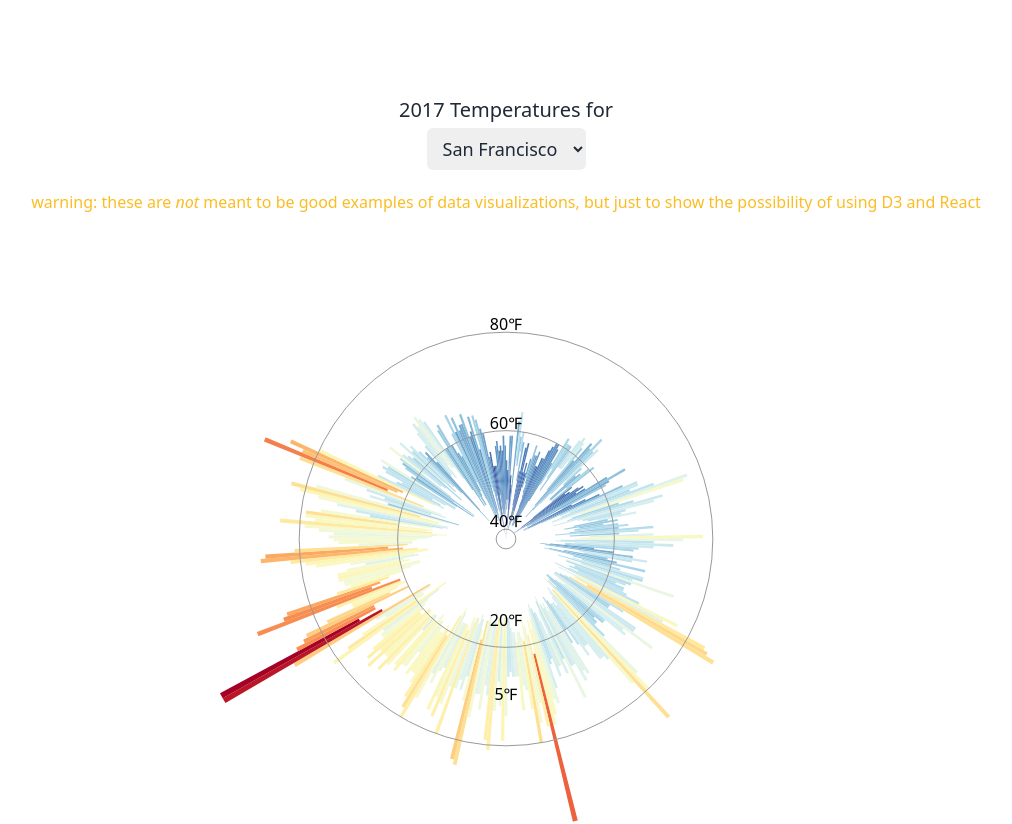
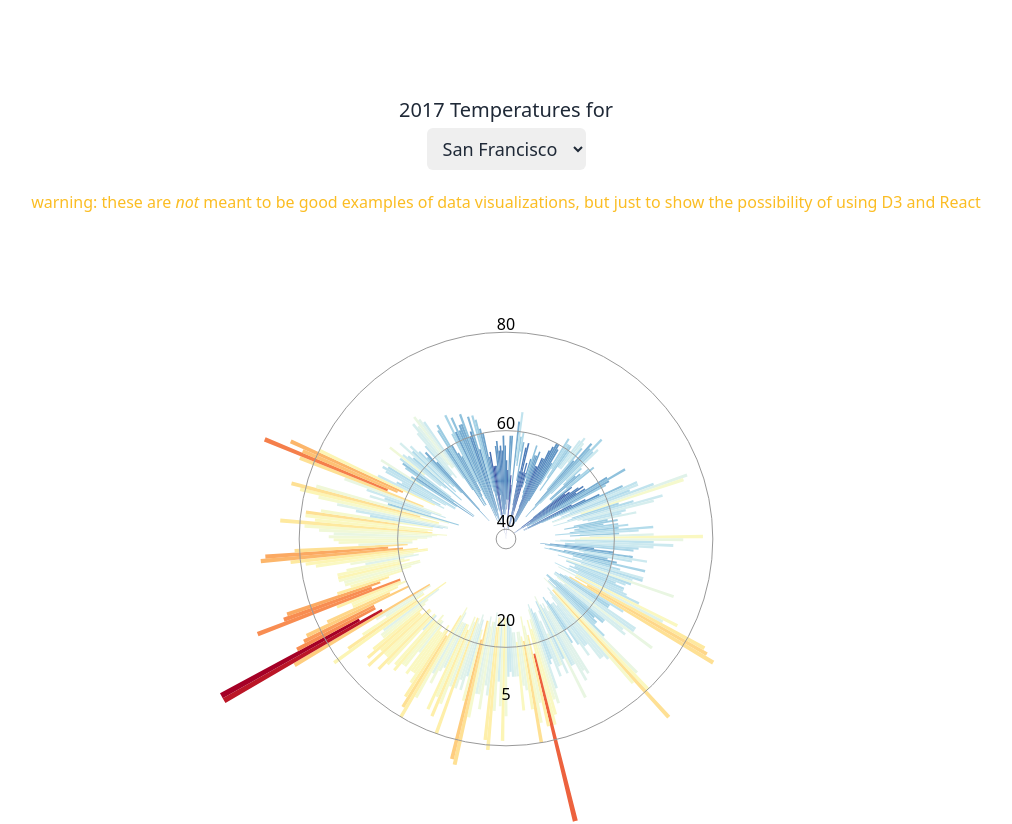
Before and after one commit to hhdreamer13/d3-react, a React (Vite) app: page / in a window 1280 px wide. Shown: the top 824 px of the page, without its empty margins (134-1146 px from the left). Built offline with nearby package versions, Linux system fonts and the light colour scheme.

Commit message:
commit fix no selection gray bar after first selection.

```diff
--- a/src/components/BarChart.tsx
+++ b/src/components/BarChart.tsx
@@ -96,10 +96,15 @@ const BarChart = ({ data, range, updateRange }: ChartProps) => {
       ])
       .on("start brush end", (event) => {
         // d3.event is deprecated
-        const [minX, maxX] = event.selection;
-        const range = [xScale.invert(minX), xScale.invert(maxX)];
-        // console.log(range);
-        updateRange(range);
+        if (event.selection) {
+          const [minX, maxX] = event.selection;
+          const range = [xScale.invert(minX), xScale.invert(maxX)];
+
+          updateRange(range);
+        } else {
+          const xExtent = d3.extent(data, (d) => d.date) as [Date, Date];
+          updateRange(xExtent);
+        }
       });
 
     if (brushRef.current) {
--- a/src/components/RadialChart.tsx
+++ b/src/components/RadialChart.tsx
@@ -87,7 +87,7 @@ const RadialChart = ({ data, range }: RadialChartProps) => {
           <g key={i}>
             <circle r={d.r} fill="none" stroke="#999" />
             <text y={-d.r - 2} textAnchor="middle">
-              {d.temp}℉
+              {d.temp}
             </text>
           </g>
         ))}
--- a/src/pages/Home.tsx
+++ b/src/pages/Home.tsx
@@ -10,7 +10,6 @@ const Home = () => {
   const [temps, setTemps] = useState<TempsData>({});
   const [city, setCity] = useState("sf");
   const [range, setRange] = useState<Date[] | undefined>();
-  console.log(range);
 
   useEffect(() => {
     Promise.all([fetch("/sf.json"), fetch("/ny.json")])
```
